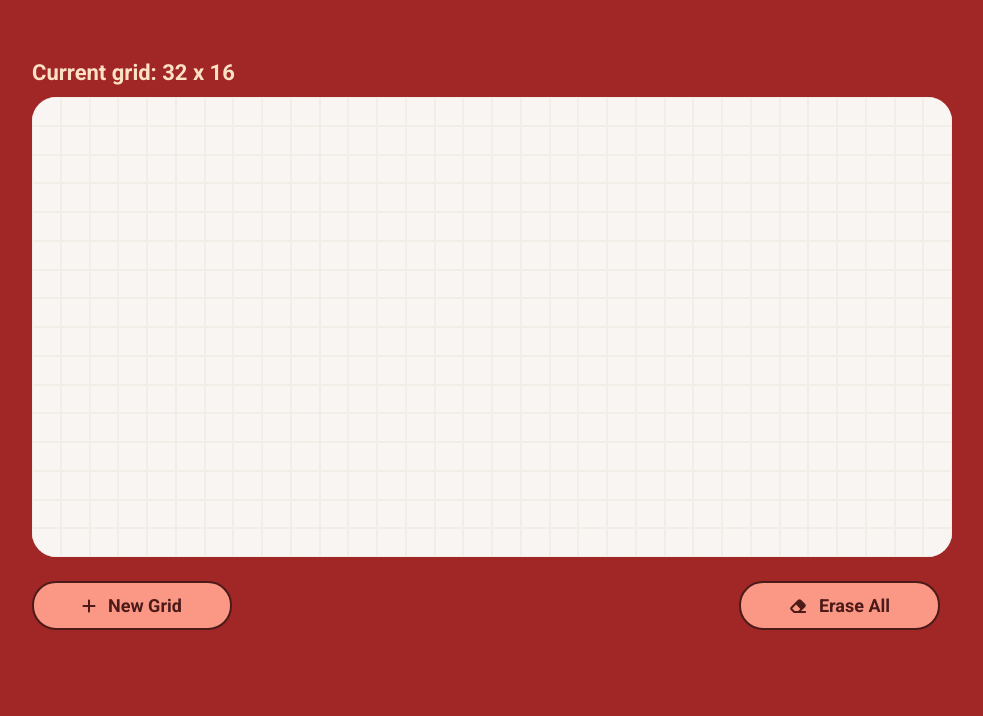
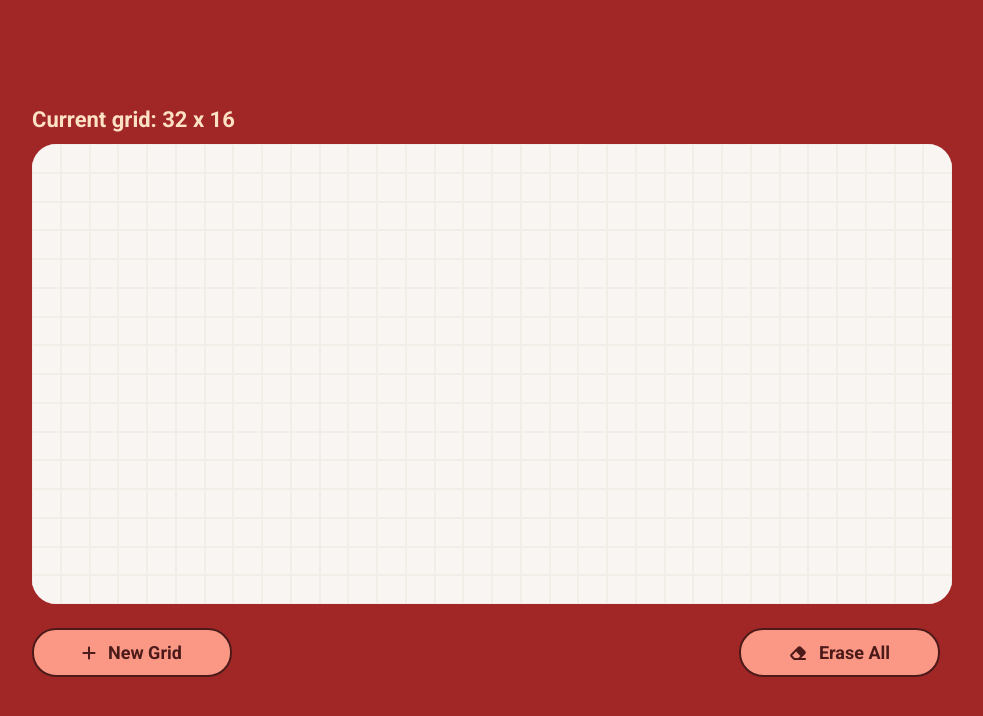
Before and after one commit to f-Rodeh/etch-a-sketch, a plain HTML site: page index.html in a window 1280 px wide. Shown: the whole page, without its empty margins (148-1131 px from the left). Drawn offline with Linux system fonts and the light colour scheme.

Commit message:
Layout center vertically

```diff
--- a/styles.css
+++ b/styles.css
@@ -14,6 +14,9 @@
 }
 
 body {
+  height: 96vh;
+  display: flex;
+  align-items: center;
   background-color: var(--main-bg-color);
   color: var(--main-txt-color);
   padding: 52px;
```
